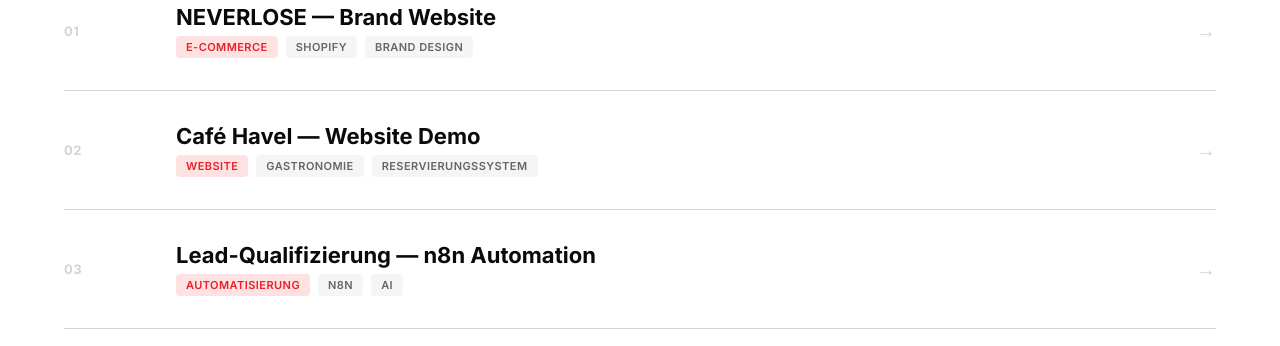
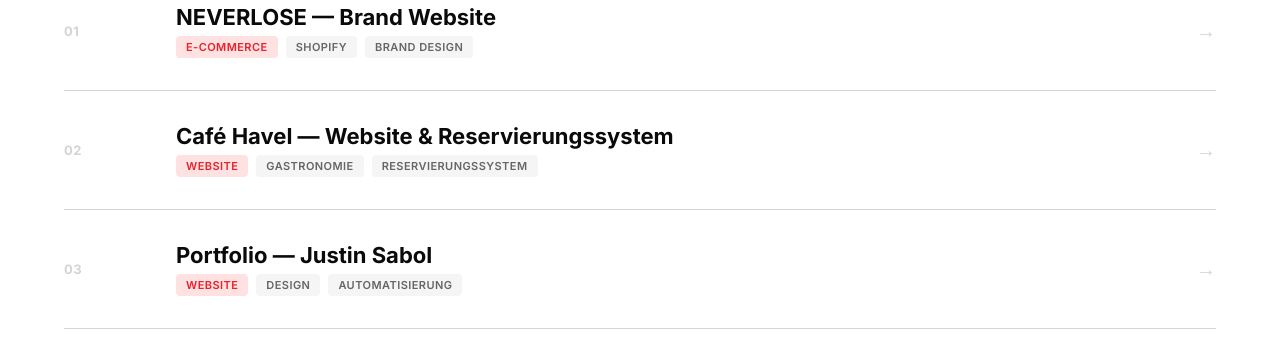
Before and after one commit to synofnr/portfolio, a plain HTML site: page index.html in a window 1280 px wide. Shown: the part 1680-2026 px from the top of the page. Drawn offline with Linux system fonts and the light colour scheme.

Commit message:
v2.0 - projekt links aktualisiert

```diff
--- a/index.html
+++ b/index.html
@@ -510,7 +510,7 @@
   <div class="reveal reveal-delay-1"><h2 class="section-title">Projekte</h2></div>
   <div class="reveal reveal-delay-2"><p class="section-sub">Ausgewählte Arbeiten — weitere auf Anfrage.</p></div>
   <div class="projects-list">
-    <a href="#" class="project-item reveal">
+    <a href="https://neverlose.at" target="_blank" rel="noopener" class="project-item reveal">
       <div class="project-num">01</div>
       <div class="project-info">
         <div class="project-title">NEVERLOSE — Brand Website</div>
@@ -522,10 +522,10 @@
       </div>
       <div class="project-arrow">→</div>
     </a>
-    <a href="#" class="project-item reveal reveal-delay-1">
+    <a href="https://cafe-havel.neverlose.at" target="_blank" rel="noopener" class="project-item reveal reveal-delay-1">
       <div class="project-num">02</div>
       <div class="project-info">
-        <div class="project-title">Café Havel — Website Demo</div>
+        <div class="project-title">Café Havel — Website & Reservierungssystem</div>
         <div class="project-tags">
           <span class="tag red">Website</span>
           <span class="tag">Gastronomie</span>
@@ -534,14 +534,14 @@
       </div>
       <div class="project-arrow">→</div>
     </a>
-    <a href="#" class="project-item reveal reveal-delay-2">
+    <a href="https://portfolio.neverlose.at" target="_blank" rel="noopener" class="project-item reveal reveal-delay-2">
       <div class="project-num">03</div>
       <div class="project-info">
-        <div class="project-title">Lead-Qualifizierung — n8n Automation</div>
+        <div class="project-title">Portfolio — Justin Sabol</div>
         <div class="project-tags">
-          <span class="tag red">Automatisierung</span>
-          <span class="tag">n8n</span>
-          <span class="tag">AI</span>
+          <span class="tag red">Website</span>
+          <span class="tag">Design</span>
+          <span class="tag">Automatisierung</span>
         </div>
       </div>
       <div class="project-arrow">→</div>
```
